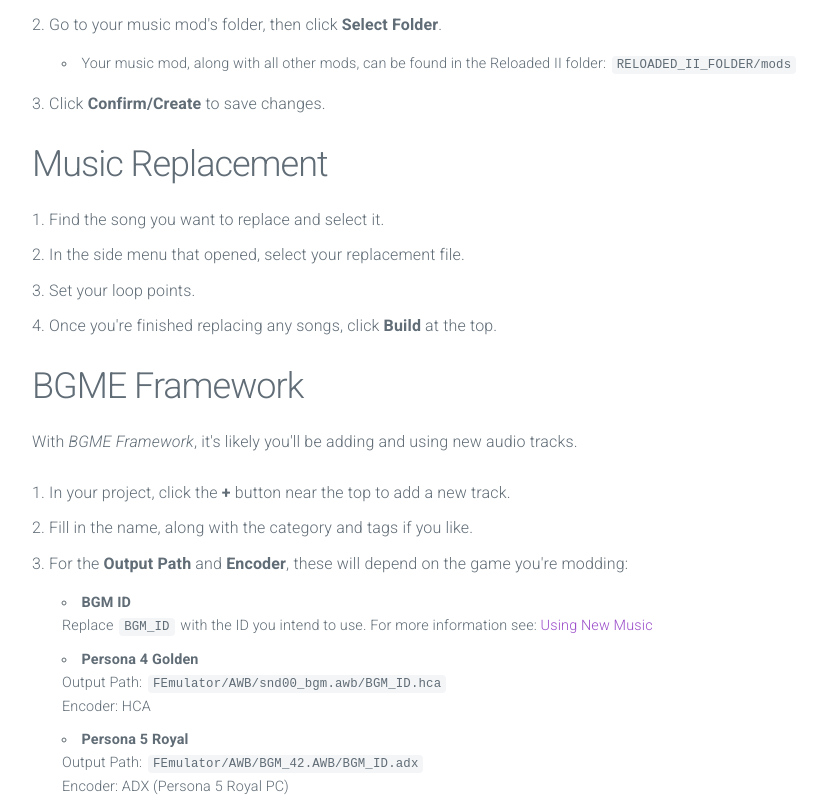
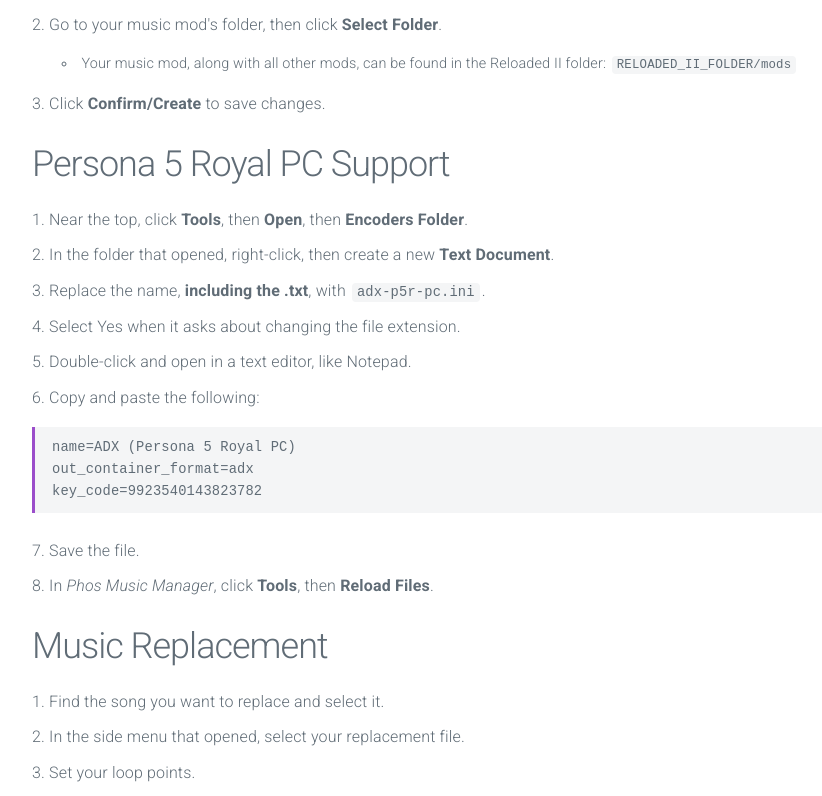
Before and after one commit to T-PoseRatkechi/PersonaMusicScript, a SvelteKit app in the folder sveltekit/: page /guides/music-manager in a window 1280 px wide. Shown: the part 764-1560 px from the top of the page, without its empty margins (68-890 px from the left). Built offline with nearby package versions, Linux system fonts and the light colour scheme.

Commit message:
Add P5R support.

```diff
--- a/sveltekit/src/routes/guides/music-manager/+page.svelte
+++ b/sveltekit/src/routes/guides/music-manager/+page.svelte
@@ -1,6 +1,12 @@
 <script>
 	import { base } from '$app/paths';
 	import Link from '$lib/Link.svelte';
+
+	const p5rEncoder = `
+name=ADX (Persona 5 Royal PC)
+out_container_format=adx
+key_code=9923540143823782
+`.trim();
 </script>
 
 <h1>Phos Music Manager</h1>
@@ -31,7 +37,7 @@
 		<b>Music Replacement:</b> Select the game project for your game. Then click the gear icon near
 		the top to open <b>Project Settings</b>.
 	</li>
-	<li><b>(Recommended) BGME Framework:</b> Select <b>New Project</b>.</li>
+	<li><b>BGME Framework:</b> Select <b>New Project</b>.</li>
 	<ul>
 		<li>
 			Use a new project for <em>BGME Framework</em> mods to separate the game's audio tracks from any
@@ -51,6 +57,20 @@
 		</li>
 	</ul>
 	<li>Click <b>Confirm/Create</b> to save changes.</li>
+</ol>
+<h2>Persona 5 Royal PC Support</h2>
+<ol>
+	<li>Near the top, click <b>Tools</b>, then <b>Open</b>, then <b>Encoders Folder</b>.</li>
+	<li>In the folder that opened, right-click, then create a new <b>Text Document</b>.</li>
+	<li>Replace the name, <b>including the .txt</b>, with <code>adx-p5r-pc.ini</code>.</li>
+	<li>Select Yes when it asks about changing the file extension.</li>
+	<li>Double-click and open in a text editor, like Notepad.</li>
+	<li>
+		Copy and paste the following:
+		<pre><code>{p5rEncoder}</code></pre>
+	</li>
+	<li>Save the file.</li>
+	<li>In <em>Phos Music Manager</em>, click <b>Tools</b>, then <b>Reload Files</b>.</li>
 </ol>
 <h2>Music Replacement</h2>
 <ol>
```
